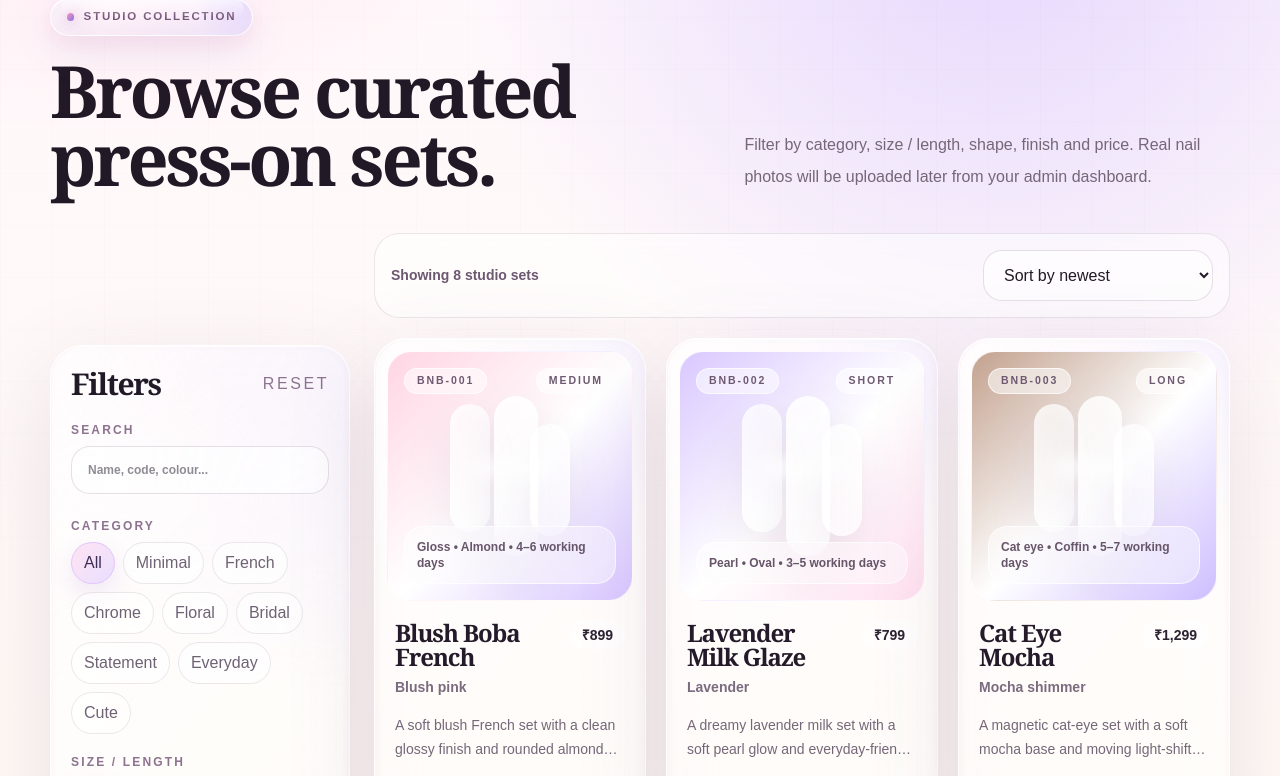
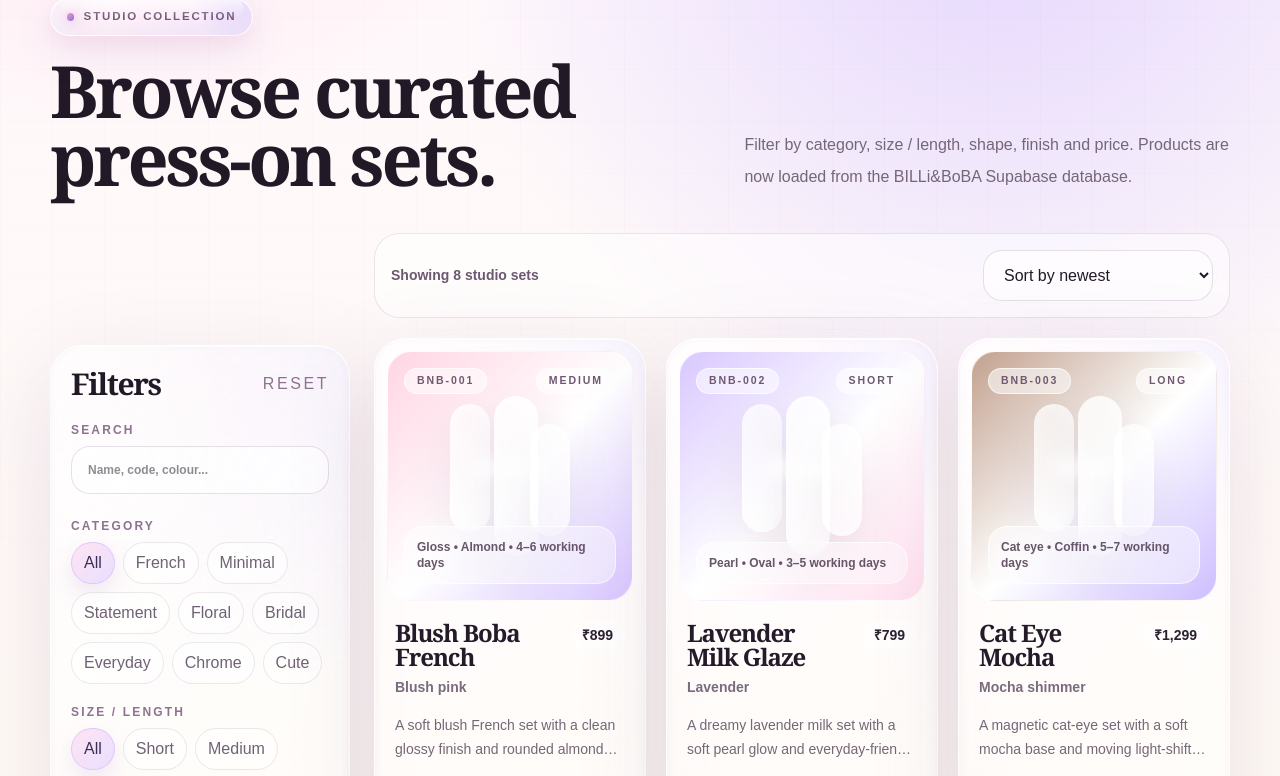
Before and after one commit to LSK-25/billi-boba-nails, a Next.js app: page /shop in a window 1280 px wide. Shown: the part 139-915 px from the top of the page. Built offline with nearby package versions, Linux system fonts and the light colour scheme; no server answers; the database is empty.

Commit message:
Connect shop and product pages to Supabase products

```diff
--- a/src/app/sets/[id]/page.tsx
+++ b/src/app/sets/[id]/page.tsx
@@ -1,16 +1,14 @@
 import Link from 'next/link';
 import { notFound } from 'next/navigation';
 import SetOrderPanel from '@/components/SetOrderPanel';
-import { nailSets } from '@/lib/mock-data';
+import { getActiveProductBySlug } from '@/lib/products';
 import { formatPrice } from '@/lib/utils';
 
-export function generateStaticParams() {
-  return nailSets.map((set) => ({ id: set.id }));
-}
+export const dynamic = 'force-dynamic';
 
 export default async function SetPage({ params }: { params: Promise<{ id: string }> }) {
   const { id } = await params;
-  const set = nailSets.find((item) => item.id === id);
+  const set = await getActiveProductBySlug(id);
 
   if (!set) notFound();
 
@@ -22,7 +20,10 @@ export default async function SetPage({ params }: { params: Promise<{ id: string
           style={{ background: `linear-gradient(135deg, ${set.tone}, #ffffff 52%, ${set.accentTone})` }}
         >
           <div className="noise-overlay" />
-          <div className="absolute left-6 top-6 rounded-full border border-white/70 bg-white/55 px-4 py-2 text-xs font-black uppercase tracking-[0.18em] text-[#6e5971] backdrop-blur">{set.code}</div>
+          <div className="absolute left-6 top-6 rounded-full border border-white/70 bg-white/55 px-4 py-2 text-xs font-black uppercase tracking-[0.18em] text-[#6e5971] backdrop-blur">
+            {set.code}
+          </div>
+
           <div className="absolute inset-0 grid place-items-center">
             <div className="relative h-80 w-80">
               <span className="absolute left-10 top-10 h-60 w-20 rounded-full bg-white/62 shadow-[inset_0_0_30px_rgba(255,255,255,.7),0_34px_70px_rgba(120,84,132,.16)]" />
@@ -31,6 +32,7 @@ export default async function SetPage({ params }: { params: Promise<{ id: string
               <span className="absolute inset-x-20 top-36 h-8 rounded-full bg-white/75 blur-md" />
             </div>
           </div>
+
           <div className="absolute bottom-6 left-6 right-6 grid gap-3 rounded-[1.6rem] border border-white/70 bg-white/42 p-5 backdrop-blur-xl md:grid-cols-3">
             {[set.length, set.shape, set.finish].map((item) => (
               <div key={item}>
@@ -43,10 +45,13 @@ export default async function SetPage({ params }: { params: Promise<{ id: string
       </div>
 
       <div className="self-center">
-        <span className="pill">{set.category} • {set.code}</span>
-        <h1 className="mt-6 font-display text-5xl font-black leading-[0.93] tracking-[-0.07em] md:text-7xl">{set.name}</h1>
+        <span className="pill">{set.category} - {set.code}</span>
+        <h1 className="mt-6 font-display text-5xl font-black leading-[0.93] tracking-[-0.07em] md:text-7xl">
+          {set.name}
+        </h1>
         <p className="mt-5 text-lg leading-8 text-[#756778]">{set.description}</p>
         <p className="mt-3 text-base font-bold leading-7 text-[#5f5263]">{set.story}</p>
+
         <div className="mt-8 grid gap-3 sm:grid-cols-2">
           {[
             ['Price', formatPrice(set.price)],
@@ -60,13 +65,17 @@ export default async function SetPage({ params }: { params: Promise<{ id: string
             </div>
           ))}
         </div>
+
         <SetOrderPanel set={set} />
+
         <div className="mt-6 rounded-[1.6rem] border border-[#4a314e1c] bg-white/40 p-5 backdrop-blur">
           <p className="text-xs font-black uppercase tracking-[0.18em] text-[#8d738f]">What happens next</p>
           <p className="mt-2 text-sm font-semibold leading-6 text-[#756778]">
             At checkout, customers upload left and right hand photos. After payment, the order is confirmed and production starts after photo review.
           </p>
-          <Link href="/how-to-order" className="mt-4 inline-flex text-sm font-black text-[#6d3fb1]">Read the process →</Link>
+          <Link href="/how-to-order" className="mt-4 inline-flex text-sm font-black text-[#6d3fb1]">
+            Read the process -&gt;
+          </Link>
         </div>
       </div>
     </section>
--- a/src/app/shop/page.tsx
+++ b/src/app/shop/page.tsx
@@ -1,6 +1,11 @@
 import FilterRail from '@/components/FilterRail';
+import { getActiveProducts } from '@/lib/products';
 
-export default function ShopPage() {
+export const dynamic = 'force-dynamic';
+
+export default async function ShopPage() {
+  const products = await getActiveProducts();
+
   return (
     <>
       <section className="page-shell pt-14">
@@ -10,11 +15,11 @@ export default function ShopPage() {
             Browse curated press-on sets.
           </h1>
           <p className="text-base leading-8 text-[#756778]">
-            Filter by category, size / length, shape, finish and price. Real nail photos will be uploaded later from your admin dashboard.
+            Filter by category, size / length, shape, finish and price. Products are now loaded from the BILLi&BoBA Supabase database.
           </p>
         </div>
       </section>
-      <FilterRail />
+      <FilterRail sets={products} />
     </>
   );
 }
--- a/src/components/CartProvider.tsx
+++ b/src/components/CartProvider.tsx
@@ -1,6 +1,6 @@
 'use client';
 
-import { createContext, useCallback, useContext, useEffect, useMemo, useState } from 'react';
+import { createContext, useCallback, useContext, useEffect, useMemo, useState, type ReactNode } from 'react';
 import { nailSets } from '@/lib/mock-data';
 import type { CartItem, CartLine, NailSet, PreferredLength } from '@/types';
 
@@ -45,13 +45,22 @@ function parseStoredCart(value: string | null): CartItem[] {
   }
 }
 
-export default function CartProvider({ children }: { children: React.ReactNode }) {
+export default function CartProvider({ children }: { children: ReactNode }) {
   const [items, setItems] = useState<CartItem[]>([]);
   const [isReady, setIsReady] = useState(false);
 
-  useEffect(() => {
-    setItems(parseStoredCart(window.localStorage.getItem(CART_STORAGE_KEY)));
-    setIsReady(true);
+     useEffect(() => {
+    if (typeof window === 'undefined') return;
+
+    const timeoutId = window.setTimeout(() => {
+      const savedCart = window.localStorage.getItem(CART_STORAGE_KEY);
+      setItems(parseStoredCart(savedCart));
+      setIsReady(true);
+    }, 0);
+
+    return () => {
+      window.clearTimeout(timeoutId);
+    };
   }, []);
 
   useEffect(() => {
@@ -62,7 +71,7 @@ export default function CartProvider({ children }: { children: React.ReactNode }
   const lines = useMemo(() => {
     return items
       .map((item) => {
-        const set = nailSets.find((nailSet) => nailSet.id === item.setId);
+        const set = item.setSnapshot ?? nailSets.find((nailSet) => nailSet.id === item.setId);
         return set ? { ...item, set } : null;
       })
       .filter(Boolean) as CartLine[];
@@ -82,7 +91,13 @@ export default function CartProvider({ children }: { children: React.ReactNode }
 
       if (existingItem) {
         return currentItems.map((item) =>
-          item.cartId === cartId ? { ...item, quantity: item.quantity + 1 } : item,
+          item.cartId === cartId
+            ? {
+                ...item,
+                quantity: item.quantity + 1,
+                setSnapshot: set,
+              }
+            : item,
         );
       }
 
@@ -94,6 +109,7 @@ export default function CartProvider({ children }: { children: React.ReactNode }
           length,
           quantity: 1,
           addedAt: new Date().toISOString(),
+          setSnapshot: set,
         },
       ];
     });
--- a/src/components/FilterRail.tsx
+++ b/src/components/FilterRail.tsx
@@ -2,9 +2,10 @@
 
 import { useEffect, useMemo, useState } from 'react';
 import ProductCard from '@/components/ProductCard';
-import { categories, finishes, lengths, nailSets, priceBands, shapes } from '@/lib/mock-data';
+import { finishes, lengths, nailSets, shapes } from '@/lib/mock-data';
+import type { NailSet, PreferredLength } from '@/types';
 
-export default function FilterRail() {
+export default function FilterRail({ sets = nailSets }: { sets?: NailSet[] }) {
   const [category, setCategory] = useState('All');
   const [length, setLength] = useState('All');
   const [shape, setShape] = useState('All');
@@ -13,12 +14,28 @@ export default function FilterRail() {
   const [query, setQuery] = useState('');
   const [isFilterOpen, setIsFilterOpen] = useState(false);
 
+  const categoryValues = useMemo(() => {
+    const values = Array.from(new Set(sets.map((set) => set.category).filter(Boolean)));
+    return ['All', ...values];
+  }, [sets]);
+
+  const priceBandValues = useMemo(() => ['All', 'Under ₹800', '₹800–₹1100', 'Above ₹1100'], []);
+
   const filteredSets = useMemo(() => {
-    return nailSets.filter((set) => {
+    return sets.filter((set) => {
       const q = query.trim().toLowerCase();
-      const textMatch = !q || [set.name, set.code, set.category, set.color, set.finish, set.shape].join(' ').toLowerCase().includes(q);
+      const textMatch =
+        !q ||
+        [set.name, set.code, set.category, set.color, set.finish, set.shape]
+          .join(' ')
+          .toLowerCase()
+          .includes(q);
+
       const categoryMatch = category === 'All' || set.category === category;
-      const lengthMatch = length === 'All' || set.length === length;
+      const lengthMatch =
+        length === 'All' ||
+        set.length === length ||
+        set.lengthOptions?.includes(length as PreferredLength);
       const shapeMatch = shape === 'All' || set.shape === shape;
       const finishMatch = finish === 'All' || set.finish === finish;
       const priceMatch =
@@ -29,7 +46,7 @@ export default function FilterRail() {
 
       return textMatch && categoryMatch && lengthMatch && shapeMatch && finishMatch && priceMatch;
     });
-  }, [category, length, shape, finish, price, query]);
+  }, [sets, category, length, shape, finish, price, query]);
 
   const activeFilterCount = [category, length, shape, finish, price].filter((value) => value !== 'All').length + (query.trim() ? 1 : 0);
 
@@ -82,6 +99,7 @@ export default function FilterRail() {
             setQuery={setQuery}
             category={category}
             setCategory={setCategory}
+            categoryValues={categoryValues}
             length={length}
             setLength={setLength}
             shape={shape}
@@ -90,6 +108,7 @@ export default function FilterRail() {
             setFinish={setFinish}
             price={price}
             setPrice={setPrice}
+            priceBandValues={priceBandValues}
             reset={reset}
           />
         </aside>
@@ -132,6 +151,7 @@ export default function FilterRail() {
             setQuery={setQuery}
             category={category}
             setCategory={setCategory}
+            categoryValues={categoryValues}
             length={length}
             setLength={setLength}
             shape={shape}
@@ -140,6 +160,7 @@ export default function FilterRail() {
             setFinish={setFinish}
             price={price}
             setPrice={setPrice}
+            priceBandValues={priceBandValues}
             reset={reset}
             close={() => setIsFilterOpen(false)}
           />
@@ -154,6 +175,7 @@ function FilterContent({
   setQuery,
   category,
   setCategory,
+  categoryValues,
   length,
   setLength,
   shape,
@@ -162,6 +184,7 @@ function FilterContent({
   setFinish,
   price,
   setPrice,
+  priceBandValues,
   reset,
   close,
 }: {
@@ -169,6 +192,7 @@ function FilterContent({
   setQuery: (value: string) => void;
   category: string;
   setCategory: (value: string) => void;
+  categoryValues: string[];
   length: string;
   setLength: (value: string) => void;
   shape: string;
@@ -177,6 +201,7 @@ function FilterContent({
   setFinish: (value: string) => void;
   price: string;
   setPrice: (value: string) => void;
+  priceBandValues: string[];
   reset: () => void;
   close?: () => void;
 }) {
@@ -203,11 +228,11 @@ function FilterContent({
         <input className="input-field text-sm normal-case tracking-normal" value={query} onChange={(event) => setQuery(event.target.value)} placeholder="Name, code, colour..." />
       </label>
       <div className="mt-6 grid gap-5">
-        <FilterGroup label="Category" value={category} values={categories} onChange={setCategory} />
+        <FilterGroup label="Category" value={category} values={categoryValues} onChange={setCategory} />
         <FilterGroup label="Size / length" value={length} values={lengths} onChange={setLength} />
         <FilterGroup label="Shape" value={shape} values={shapes} onChange={setShape} />
         <FilterGroup label="Finish" value={finish} values={finishes} onChange={setFinish} />
-        <FilterGroup label="Price" value={price} values={priceBands} onChange={setPrice} />
+        <FilterGroup label="Price" value={price} values={priceBandValues} onChange={setPrice} />
       </div>
       {close && (
         <button type="button" onClick={close} className="mt-7 w-full rounded-full bg-[#24182a] px-5 py-3 text-sm font-black text-white shadow-[0_18px_42px_rgba(36,24,42,0.2)] transition hover:-translate-y-0.5">
--- a/src/components/SetOrderPanel.tsx
+++ b/src/components/SetOrderPanel.tsx
@@ -6,13 +6,14 @@ import { useState } from 'react';
 import { useCart } from '@/components/CartProvider';
 import type { NailSet, PreferredLength } from '@/types';
 
-const lengthOptions: PreferredLength[] = ['Short', 'Medium', 'Long', 'Same as shown'];
+const defaultLengthOptions: PreferredLength[] = ['Short', 'Medium', 'Long', 'Same as shown'];
 
 export default function SetOrderPanel({ set }: { set: NailSet }) {
   const router = useRouter();
   const { addItem } = useCart();
   const [selectedLength, setSelectedLength] = useState<PreferredLength>(set.length);
   const [added, setAdded] = useState(false);
+    const lengthOptions = set.lengthOptions?.length ? set.lengthOptions : defaultLengthOptions;
 
   const addSelectedSet = () => {
     addItem(set, selectedLength);
--- /dev/null
+++ b/src/lib/products.ts
@@ -0,0 +1,154 @@
+import { createClient as createSupabaseClient } from '@supabase/supabase-js';
+import type { NailSet, PreferredLength } from '@/types';
+import { nailSets } from '@/lib/mock-data';
+
+type ProductRow = {
+  id: string;
+  slug: string;
+  name: string;
+  design_code: string | null;
+  category: string | null;
+  description: string | null;
+  studio_note: string | null;
+  price_inr: number | null;
+  shape: string | null;
+  finish: string | null;
+  length_options: string[] | null;
+  tags: string[] | null;
+  production_time_days: number | null;
+  status: string | null;
+  is_featured: boolean | null;
+  sort_order: number | null;
+};
+
+const PRODUCT_SELECT = `
+  id,
+  slug,
+  name,
+  design_code,
+  category,
+  description,
+  studio_note,
+  price_inr,
+  shape,
+  finish,
+  length_options,
+  tags,
+  production_time_days,
+  status,
+  is_featured,
+  sort_order
+`;
+
+const themes = [
+  { color: 'Blush pink', tone: '#ffd5e3', accentTone: '#d7c5ff' },
+  { color: 'Lavender', tone: '#d9c7ff', accentTone: '#ffe0ef' },
+  { color: 'Mocha shimmer', tone: '#c2a08d', accentTone: '#cdbdff' },
+  { color: 'Peach chrome', tone: '#ffd5bd', accentTone: '#f7c0dc' },
+  { color: 'Berry pink', tone: '#edaabd', accentTone: '#dacdff' },
+  { color: 'Ivory pearl', tone: '#fff1de', accentTone: '#e3d7ff' },
+];
+
+const themeBySlug: Record<string, { color: string; tone: string; accentTone: string }> = {
+  'blush-boba-french': themes[0],
+  'lavender-milk-glaze': themes[1],
+  'cat-eye-mocha': themes[2],
+  'peach-cloud-chrome': themes[3],
+  'berry-bow-set': themes[4],
+};
+
+function getSupabaseProductClient() {
+  const supabaseUrl = process.env.NEXT_PUBLIC_SUPABASE_URL;
+  const supabaseKey = process.env.NEXT_PUBLIC_SUPABASE_PUBLISHABLE_KEY;
+
+  if (!supabaseUrl || !supabaseKey) return null;
+
+  return createSupabaseClient(supabaseUrl, supabaseKey, {
+    auth: {
+      persistSession: false,
+      autoRefreshToken: false,
+    },
+  });
+}
+
+function normalizeLength(value?: string | null): PreferredLength | null {
+  if (value === 'Short' || value === 'Medium' || value === 'Long' || value === 'Same as shown') {
+    return value;
+  }
+
+  return null;
+}
+
+function normalizeLengthOptions(values?: string[] | null): PreferredLength[] {
+  const options = (values ?? [])
+    .map((value) => normalizeLength(value))
+    .filter((value): value is PreferredLength => Boolean(value));
+
+  return options.length ? options : ['Same as shown'];
+}
+
+function mapProductRow(row: ProductRow, index = 0): NailSet {
+  const fallbackTheme = themes[index % themes.length];
+  const theme = themeBySlug[row.slug] ?? fallbackTheme;
+  const lengthOptions = normalizeLengthOptions(row.length_options);
+
+  return {
+    id: row.slug,
+    code: row.design_code ?? `BNB-${String(index + 1).padStart(3, '0')}`,
+    name: row.name,
+    category: row.category ?? 'Press-on set',
+    length: lengthOptions[0],
+    lengthOptions,
+    shape: row.shape ?? 'Custom',
+    finish: row.finish ?? 'Glossy',
+    price: row.price_inr ?? 0,
+    color: theme.color,
+    tone: theme.tone,
+    accentTone: theme.accentTone,
+    description: row.description ?? 'A made-to-order BILLi&BoBA press-on nail set.',
+    story: row.studio_note ?? 'Designed by the BILLi&BoBA studio.',
+    productionTime: `${row.production_time_days ?? 7} working days`,
+    featured: Boolean(row.is_featured),
+    archived: row.status === 'archived',
+  };
+}
+
+export async function getActiveProducts(): Promise<NailSet[]> {
+  const supabase = getSupabaseProductClient();
+
+  if (!supabase) return nailSets;
+
+  const { data, error } = await supabase
+    .from('products')
+    .select(PRODUCT_SELECT)
+    .eq('status', 'active')
+    .order('sort_order', { ascending: true })
+    .order('created_at', { ascending: false });
+
+  if (error || !data?.length) {
+    return nailSets;
+  }
+
+  return data.map((row, index) => mapProductRow(row as ProductRow, index));
+}
+
+export async function getActiveProductBySlug(slug: string): Promise<NailSet | null> {
+  const supabase = getSupabaseProductClient();
+
+  if (!supabase) {
+    return nailSets.find((set) => set.id === slug) ?? null;
+  }
+
+  const { data, error } = await supabase
+    .from('products')
+    .select(PRODUCT_SELECT)
+    .eq('slug', slug)
+    .eq('status', 'active')
+    .maybeSingle();
+
+  if (error || !data) {
+    return nailSets.find((set) => set.id === slug) ?? null;
+  }
+
+  return mapProductRow(data as ProductRow);
+}
--- a/src/types/index.ts
+++ b/src/types/index.ts
@@ -6,6 +6,7 @@ export type NailSet = {
   name: string;
   category: string;
   length: PreferredLength;
+  lengthOptions?: PreferredLength[];
   shape: string;
   finish: string;
   price: number;
@@ -25,6 +26,7 @@ export type CartItem = {
   length: PreferredLength;
   quantity: number;
   addedAt: string;
+  setSnapshot?: NailSet;
 };
 
 export type CartLine = CartItem & {
```
